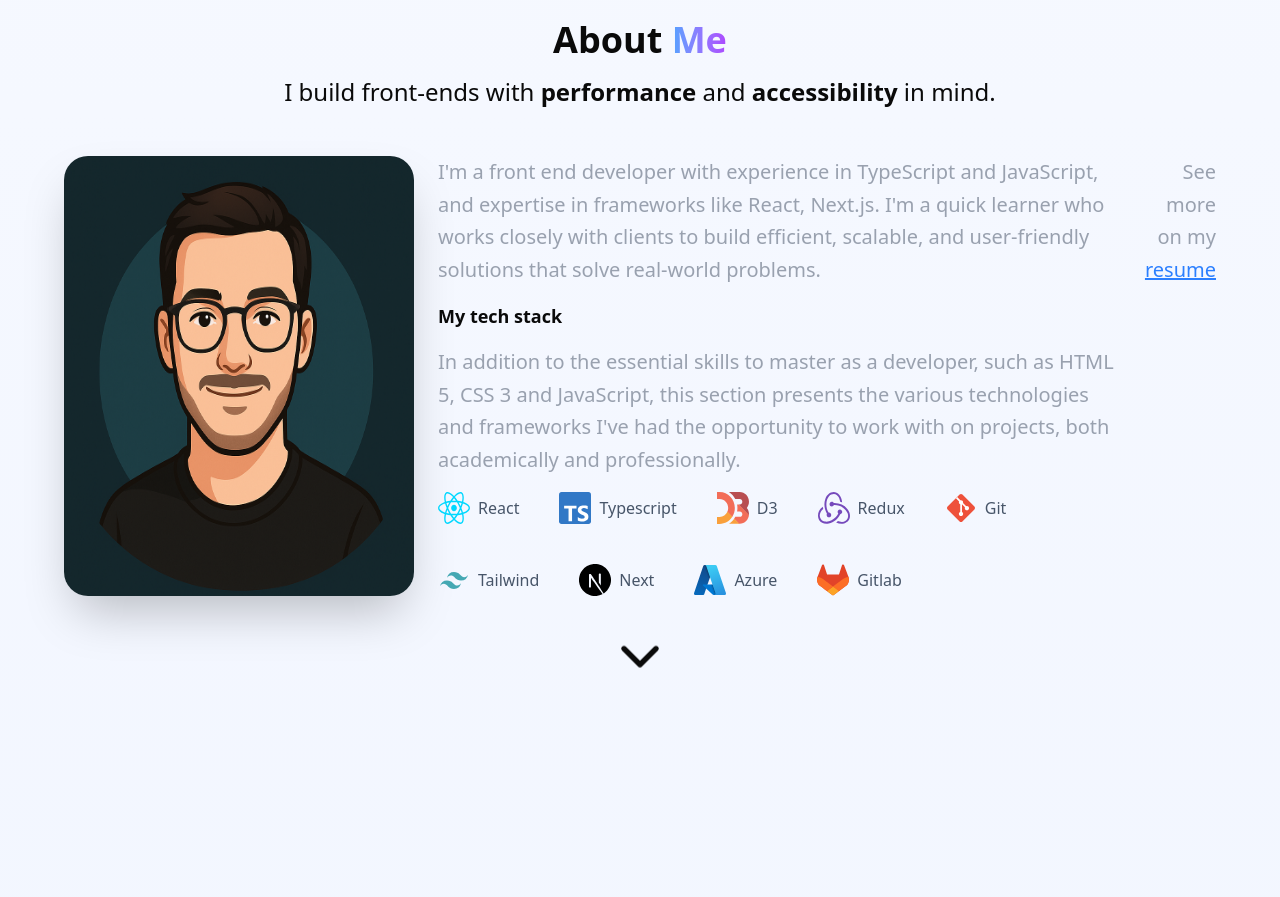
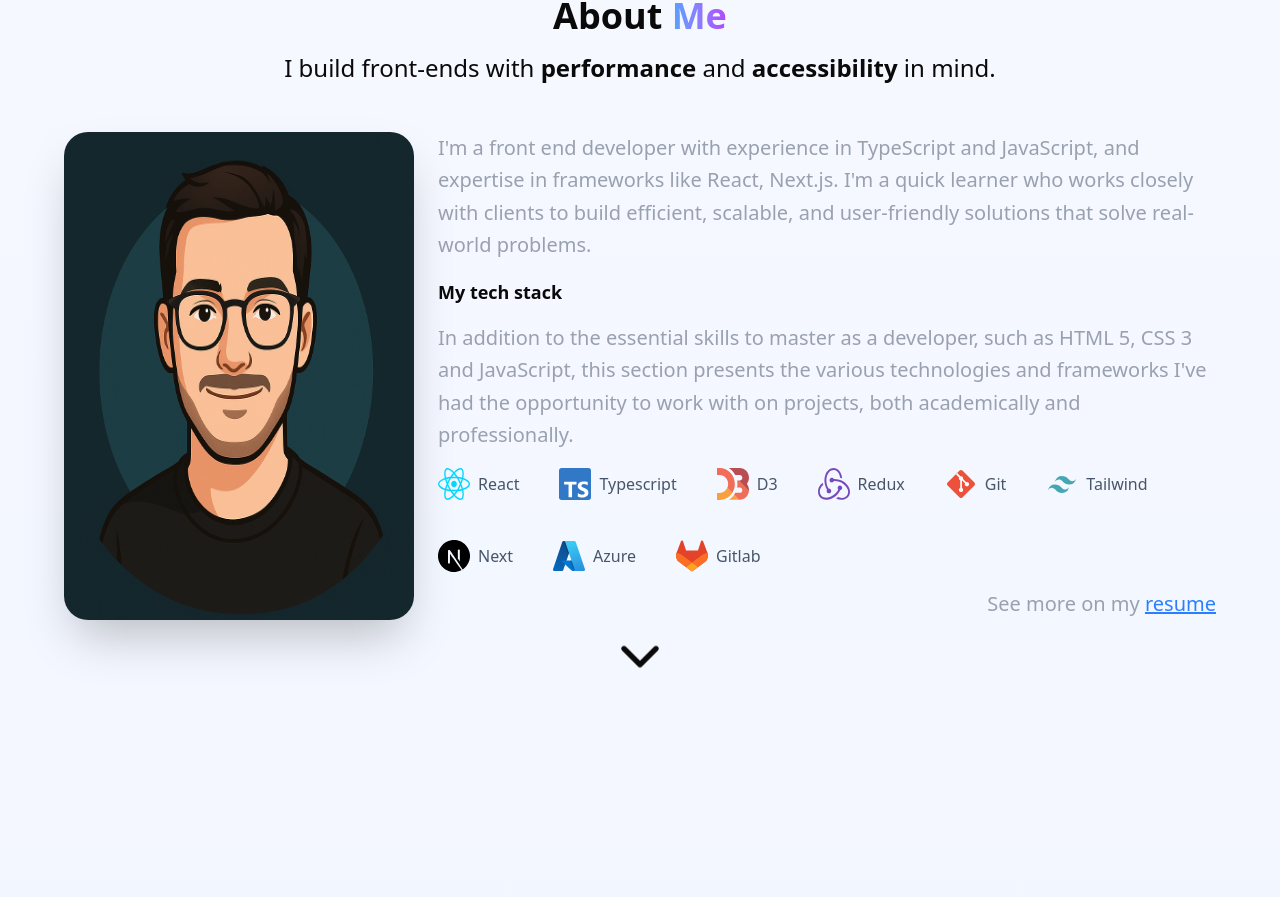
Before and after one commit to jean00/next-portfolio, a Next.js app: page / in a window 1280 px wide. Shown: the part 892-1789 px from the top of the page. Built offline with nearby package versions, Linux system fonts and the light colour scheme.

Commit message:
feat: improve About component layout and update theme switch aria-label for clarity

```diff
--- a/src/components/About.tsx
+++ b/src/components/About.tsx
@@ -28,7 +28,7 @@ const About = () => {
           priority
         />
 
-        <div className="flex flex-col lg:h-full text-center lg:text-left gap-4">
+        <div className="flex flex-col lg:h-auto text-center lg:text-left lg:justify-between gap-4">
           <p className="text-sm lg:text-xl text-gray-400 leading-relaxed">
             I&apos;m a front end developer with experience in TypeScript and
             JavaScript, and expertise in frameworks like React, Next.js.
@@ -55,8 +55,6 @@ const About = () => {
               </div>
             ))}
           </div>
-        </div>
-        <div>
           <div className="block lg:hidden w-[calc(100vw-3rem)] overflow-hidden">
             <div className="flex gap-10 animate-marquee">
               {technologies.map(({ name, icon: Logo }, i) => (
--- a/src/components/Nav.tsx
+++ b/src/components/Nav.tsx
@@ -45,7 +45,7 @@ const Nav = () => {
           variant="outline"
           size="icon"
           onClick={() => setTheme(theme === "light" ? "dark" : "light")}
-          aria-label={`Switch to ${theme === "light" ? "dark" : "light"} theme`}
+          aria-label="Switch theme"
         >
           <Sun className="h-5 w-5 transition-all dark:opacity-0" />
           <Moon className="absolute h-5 w-5 transition-all opacity-0 dark:opacity-100" />
--- a/src/components/about.tsx
+++ b/src/components/about.tsx
@@ -28,7 +28,7 @@ const About = () => {
           priority
         />
 
-        <div className="flex flex-col lg:h-full text-center lg:text-left gap-4">
+        <div className="flex flex-col lg:h-auto text-center lg:text-left lg:justify-between gap-4">
           <p className="text-sm lg:text-xl text-gray-400 leading-relaxed">
             I&apos;m a front end developer with experience in TypeScript and
             JavaScript, and expertise in frameworks like React, Next.js.
@@ -55,8 +55,6 @@ const About = () => {
               </div>
             ))}
           </div>
-        </div>
-        <div>
           <div className="block lg:hidden w-[calc(100vw-3rem)] overflow-hidden">
             <div className="flex gap-10 animate-marquee">
               {technologies.map(({ name, icon: Logo }, i) => (
--- a/src/components/nav.tsx
+++ b/src/components/nav.tsx
@@ -45,7 +45,7 @@ const Nav = () => {
           variant="outline"
           size="icon"
           onClick={() => setTheme(theme === "light" ? "dark" : "light")}
-          aria-label={`Switch to ${theme === "light" ? "dark" : "light"} theme`}
+          aria-label="Switch theme"
         >
           <Sun className="h-5 w-5 transition-all dark:opacity-0" />
           <Moon className="absolute h-5 w-5 transition-all opacity-0 dark:opacity-100" />
```
